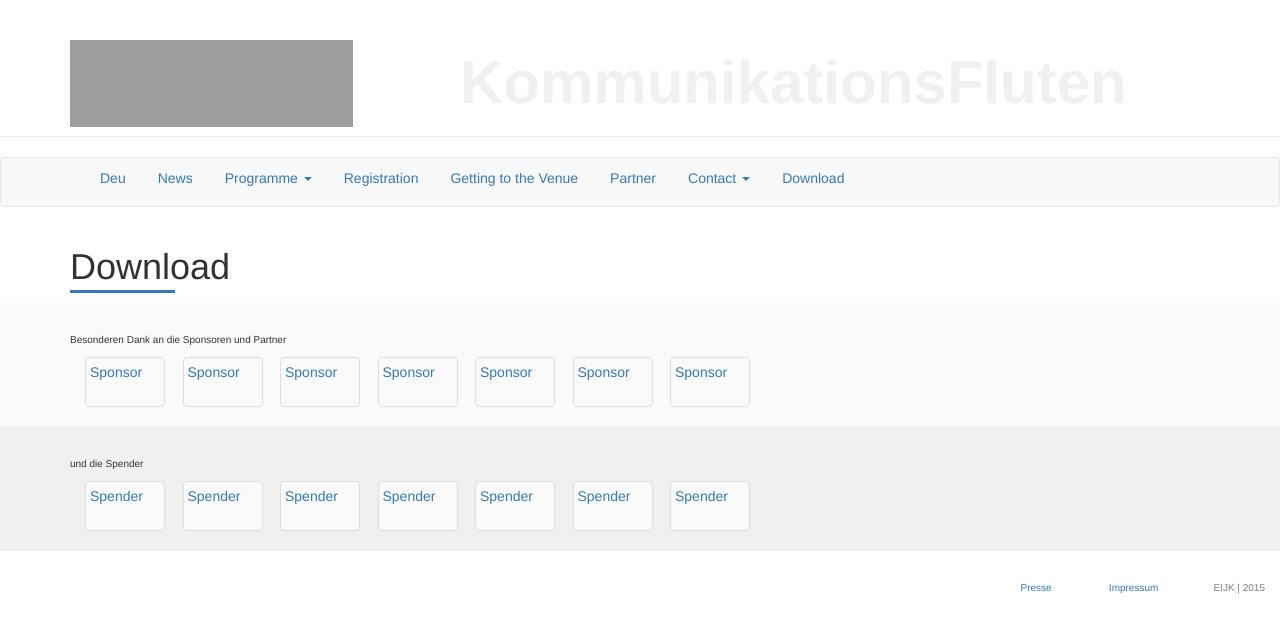
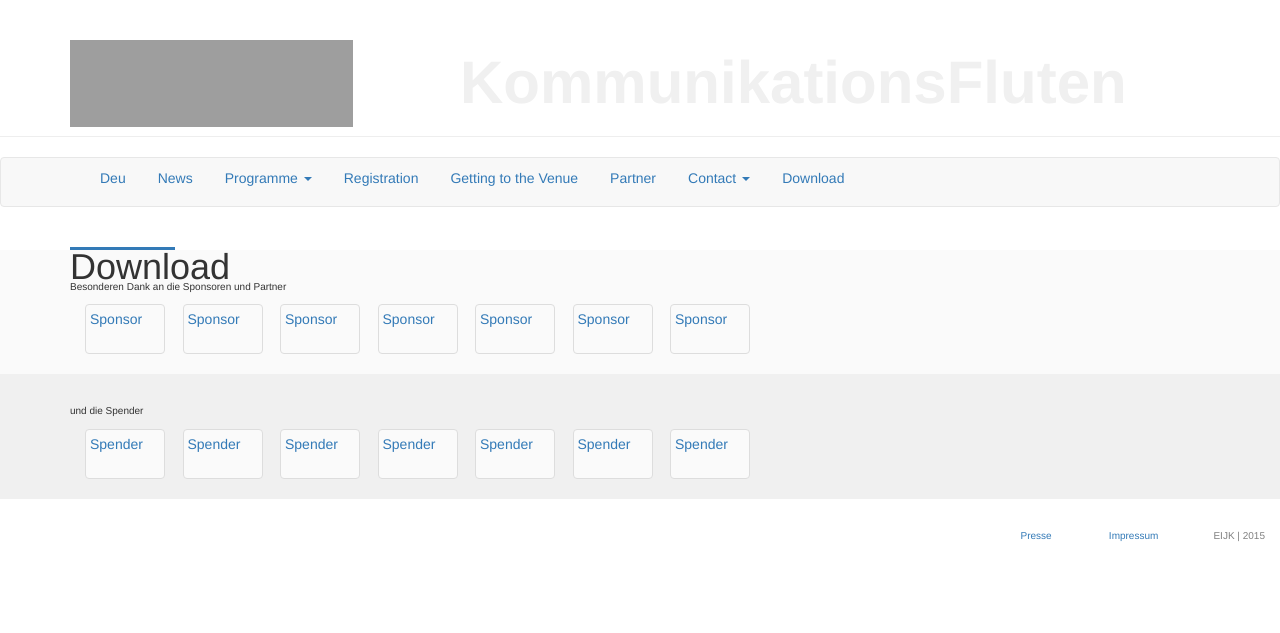
Before and after one commit to susedev/test, a Jekyll site: the page built from download.html, in a window 1280 px wide. Shown: the top 633 px of the page. Built offline with Jekyll 4.4.1, drawn with Linux system fonts in a browser that asks for light colours; nearby versions of some CDN libraries; grey boxes are pictures that could not be loaded.

Commit message:
Update page.html

```diff
--- a/_layouts/page.html
+++ b/_layouts/page.html
@@ -12,9 +12,9 @@ layout: base
  <div class="row">
   <div class="row-same-height row-same-height row-full-height">
     <div class="col-md-3 col-md-height col-full-height">
-          <h1>{{ page.title }}
           <div class="box" style="background-color: #337AB7; width:40%; height:3px; margin-top:3px;">
-          </div></h1>
+          <h1>{{ page.title }}</h1>
+          </div>
     </div>
     <div class="col-md-6 col-md-height col-full-height">
                {{ content }}
```
